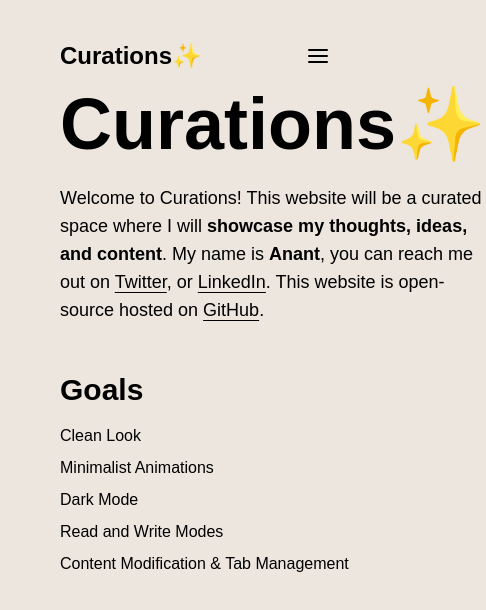
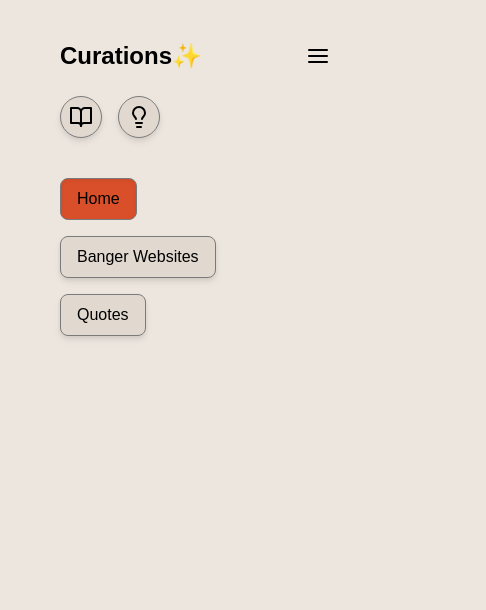
Before and after one commit to dubeyanant/Curations, a React (Vite) app: page / in a window 390 px wide. Both pictures are taken after a click on the button 318 px from the left and 56 px from the top of the page. Shown: the top 610 px of the page, 486 px wide, since content can reach past the window. Built offline with nearby package versions, Linux system fonts and the light colour scheme; no server answers.

Commit message:
style(Sidebar): :poop: made sidebar responsive

```diff
--- a/src/App.jsx
+++ b/src/App.jsx
@@ -1,3 +1,4 @@
+import { useState } from "react";
 import { Routes, Route } from "react-router-dom";
 import SideBar from "./components/SideBar";
 import Home from "./components/Home";
@@ -7,21 +8,31 @@ import { Center, Divider } from "@chakra-ui/react";
 import { AlignJustify } from "lucide-react";
 
 function App() {
+  const [isSidebarVisible, setSidebarVisible] = useState(false);
+
+  const toggleSidebar = () => {
+    setSidebarVisible(!isSidebarVisible);
+  };
+
   return (
     <div className="px-[60px] xl:px-[120px] 2xl:px-[160px] py-10 md:py-20 lg:py-28 xl:py-32 flex flex-col md:flex-row gap-2 md:gap-16 xl:gap-20 items-start md:items-stretch">
       <div className="flex items-center justify-between w-full visible md:hidden">
         <h2 className="text-2xl font-bold">Curations✨</h2>
-        <button>
+        <button onClick={toggleSidebar}>
           <AlignJustify />
         </button>
       </div>
-      <div className="fixed md:flex flex-col hidden md:visible">
+      <div
+        className={`md:fixed md:flex flex-col ${
+          isSidebarVisible ? "visible" : "hidden"
+        }`}
+      >
         <SideBar />
       </div>
-      <Center className=" ml-56">
+      <Center className="ml-56">
         <Divider orientation="vertical" />
       </Center>
-      <div>
+      <div className={`${isSidebarVisible ? "hidden" : "visible"}`}>
         <Routes>
           <Route path="/" element={<Home />} />
           <Route path="/websites" element={<Websites />} />
```
